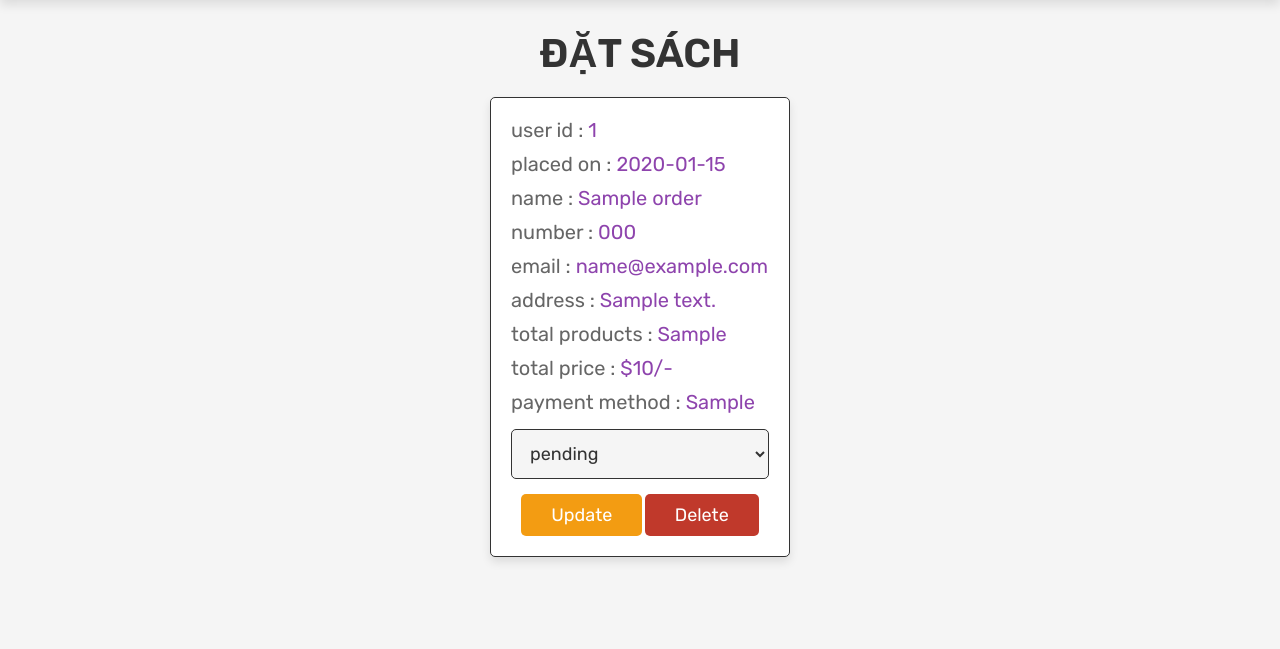
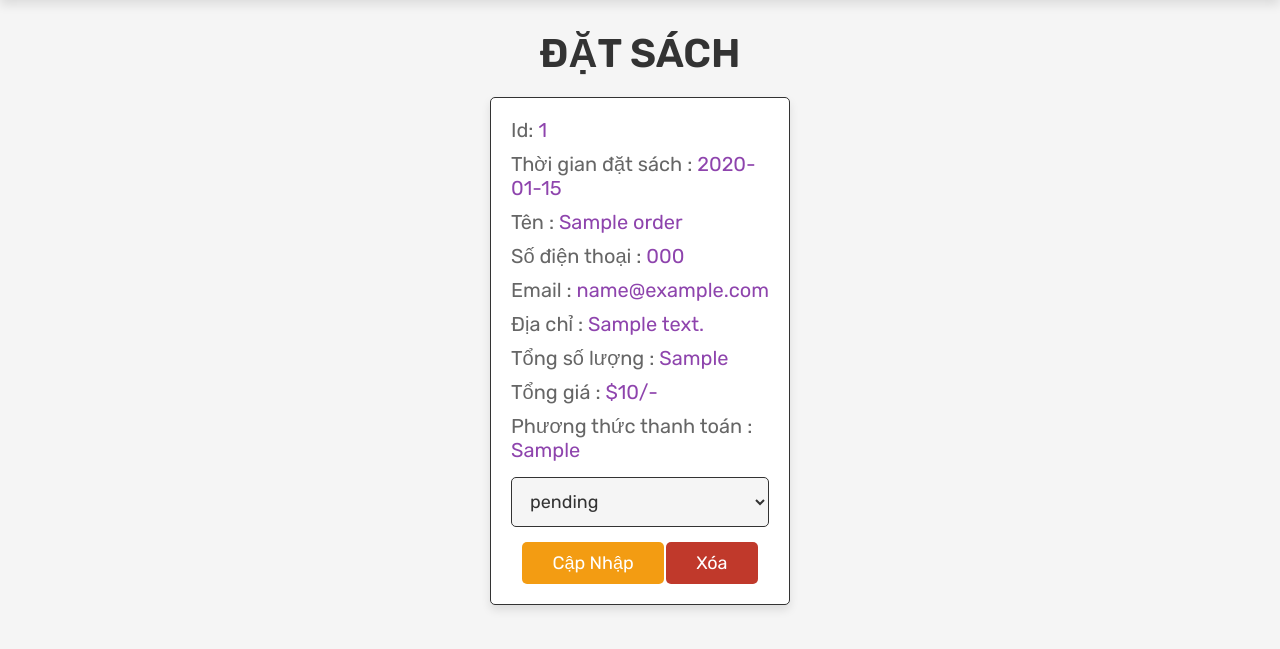
Before and after one commit to phannguyen020501/BTL_WEB_29, a PHP site: page /admin_orders.php in a window 1280 px wide. Shown: the part 69-718 px from the top of the page. Run offline with PHP 8.4, Linux system fonts and the light colour scheme; the visitor is signed in with stand-in values (Sample User, id 1); tables that the repository leaves empty hold one stand-in row (values such as "Sample post").

Commit message:
cập nhập ngày 10/7

```diff
--- a/application/views/admin_header.php
+++ b/application/views/admin_header.php
@@ -1,4 +1,5 @@
 <?php
+
 if(isset($message)){
    foreach($message as $message){
       echo '
@@ -40,4 +41,5 @@ if(isset($message)){
    </div>
    <link rel="stylesheet" href="../../public/css/admin_header.css">
 
+   <script src="../../public/js/admin_script.js"></script>
 </header>
--- a/application/views/admin_orders.php
+++ b/application/views/admin_orders.php
@@ -17,7 +17,7 @@ if(isset($_POST['update_order'])){
    $orderServices = new OrderServices();
    $orderServices->update($update_payment,$order_update_id);
    #mysqli_query($conn, "UPDATE `orders` SET payment_status = '$update_payment' WHERE id = '$order_update_id'") or die('query failed');
-   $message[] = 'payment status has been updated!';
+   $message[] = 'Cập nhập trạng thái thành công!';
 
 }
 
@@ -38,7 +38,7 @@ if(isset($_GET['delete'])){
    <meta charset="UTF-8">
    <meta http-equiv="X-UA-Compatible" content="IE=edge">
    <meta name="viewport" content="width=device-width, initial-scale=1.0">
-   <title>orders</title>
+   <title>Đặt sách</title>
 
    <!-- font awesome cdn link  -->
    <link rel="stylesheet" href="https://cdnjs.cloudflare.com/ajax/libs/font-awesome/6.0.0/css/all.min.css">
@@ -65,30 +65,30 @@ if(isset($_GET['delete'])){
          while($fetch_orders = mysqli_fetch_assoc($select_orders)){
       ?>
       <div class="box">
-         <p> user id : <span><?php echo $fetch_orders['user_id']; ?></span> </p>
-         <p> placed on : <span><?php echo $fetch_orders['placed_on']; ?></span> </p>
-         <p> name : <span><?php echo $fetch_orders['name']; ?></span> </p>
-         <p> number : <span><?php echo $fetch_orders['number']; ?></span> </p>
-         <p> email : <span><?php echo $fetch_orders['email']; ?></span> </p>
-         <p> address : <span><?php echo $fetch_orders['address']; ?></span> </p>
-         <p> total products : <span><?php echo $fetch_orders['total_products']; ?></span> </p>
-         <p> total price : <span>$<?php echo $fetch_orders['total_price']; ?>/-</span> </p>
-         <p> payment method : <span><?php echo $fetch_orders['method']; ?></span> </p>
+         <p> Id: <span><?php echo $fetch_orders['user_id']; ?></span> </p>
+         <p> Thời gian đặt sách : <span><?php echo $fetch_orders['placed_on']; ?></span> </p>
+         <p> Tên : <span><?php echo $fetch_orders['name']; ?></span> </p>
+         <p> Số điện thoại : <span><?php echo $fetch_orders['number']; ?></span> </p>
+         <p> Email : <span><?php echo $fetch_orders['email']; ?></span> </p>
+         <p> Địa chỉ : <span><?php echo $fetch_orders['address']; ?></span> </p>
+         <p> Tổng số lượng : <span><?php echo $fetch_orders['total_products']; ?></span> </p>
+         <p> Tổng giá : <span>$<?php echo $fetch_orders['total_price']; ?>/-</span> </p>
+         <p> Phương thức thanh toán : <span><?php echo $fetch_orders['method']; ?></span> </p>
          <form action="" method="post">
             <input type="hidden" name="order_id" value="<?php echo $fetch_orders['id']; ?>">
             <select name="update_payment">
                <option value="" selected disabled><?php echo $fetch_orders['payment_status']; ?></option>
-               <option value="pending">pending</option>
-               <option value="completed">completed</option>
+               <option value="pending">Đang chờ xác nhận</option>
+               <option value="completed">Đã xác nhận</option>
             </select>
-            <input type="submit" value="update" name="update_order" class="option-btn">
-            <a href="admin_orders.php?delete=<?php echo $fetch_orders['id']; ?>" onclick="return confirm('delete this order?');" class="delete-btn">delete</a>
+            <input type="submit" value="Cập nhập" name="update_order" class="option-btn">
+            <a href="admin_orders.php?delete=<?php echo $fetch_orders['id']; ?>" onclick="return confirm('Bạn chắc chắn xóa sản phẩm này?');" class="delete-btn">Xóa</a>
          </form>
       </div>
       <?php
          }
       }else{
-         echo '<p class="empty">no orders placed yet!</p>';
+         echo '<p class="empty">Không thể đặt sách!</p>';
       }
       ?>
    </div>
--- a/config/config.php
+++ b/config/config.php
@@ -1,12 +1,8 @@
+
 
 <?php
 
-$conn = mysqli_connect('localhost','root','','shop_db',3308) or die('connection failed');
+$conn = mysqli_connect('localhost','root','','shop_db') or die('connection failed');
 
-// =======
-// <?php
 
-// $conn = mysqli_connect('localhost','root','','shop_db',3308) or die('connection failed');
-
-// >>>>>>> origin/phannguyen
-// ?>
+?>
--- a/services/MySqlConnect.php
+++ b/services/MySqlConnect.php
@@ -10,7 +10,7 @@ class MySqlConnect implements ISqlConnect {
     private $query;
 
     public function __construct(){
-        $this->db = mysqli_connect('localhost','root','','shop_db', 3308);
+        $this->db = mysqli_connect('localhost','root','','shop_db');
 
         // if($this->db){
         //     echo "connect successfully <br />";
--- a/services/ProductServices.php
+++ b/services/ProductServices.php
@@ -1,6 +1,7 @@
 <?php
 require_once '../../application/models/Product.php';
 require_once '../../config/config.php';
+require_once 'MySqlConnect.php';
 
 class ProductServices extends MySqlConnect{
 
--- a/services/UserServices.php
+++ b/services/UserServices.php
@@ -1,6 +1,6 @@
 <?php
 
-
+require_once 'MySqlConnect.php';
 
 class UserServices extends MySqlConnect{
 
```
Also changed, not shown: application/views/admin_products.php (+7 -5 lines), application/views/admin_users.php (+9 -9 lines).
